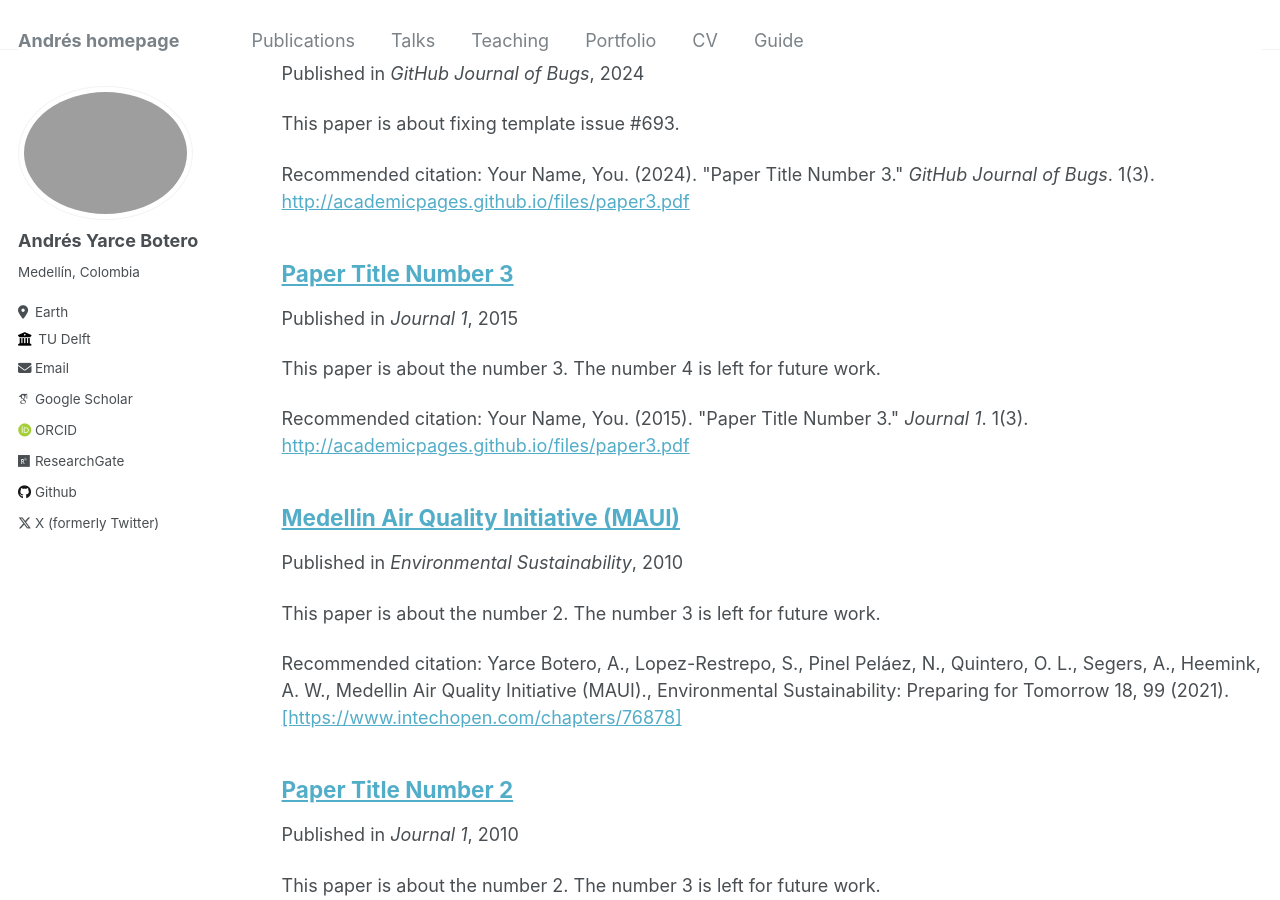
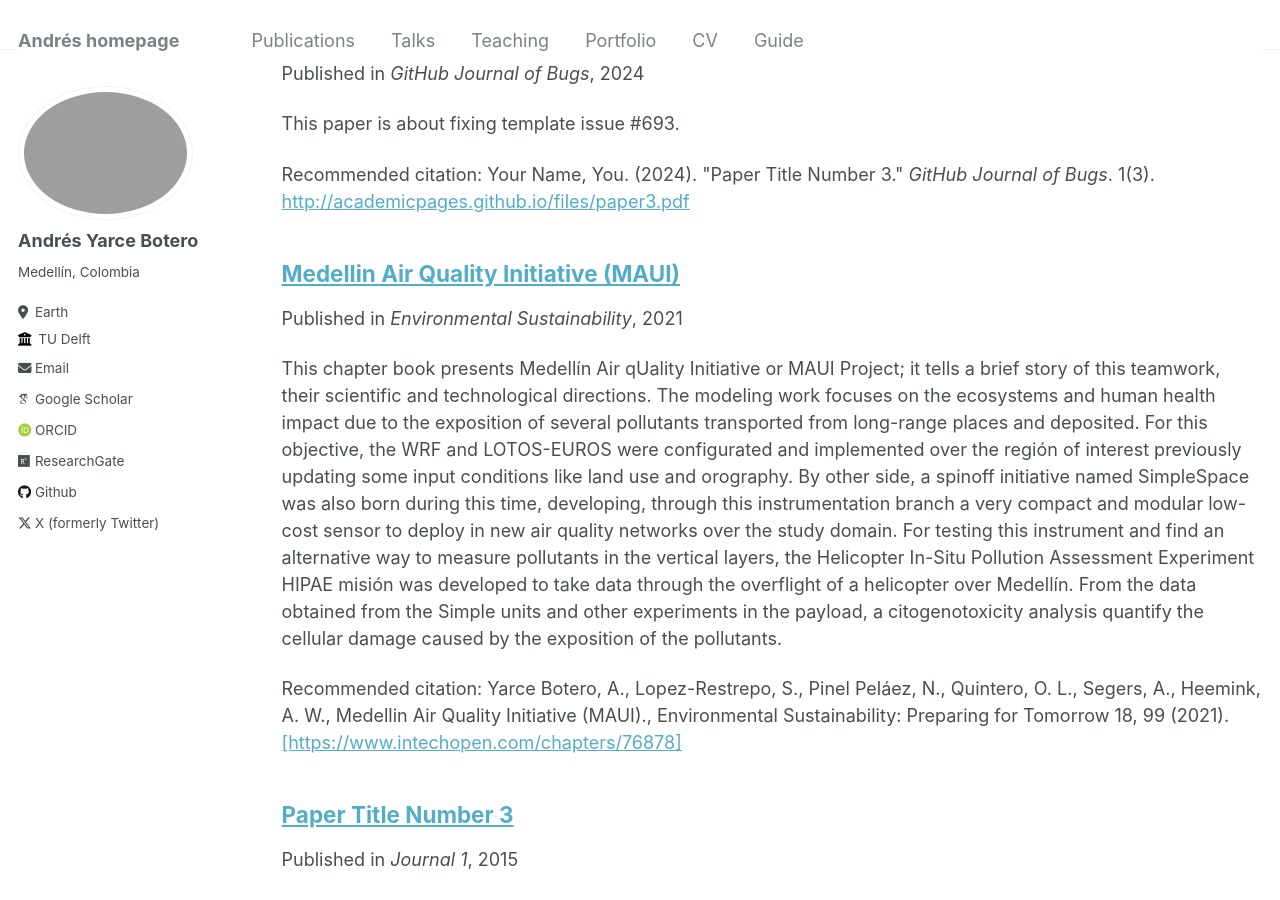
Before and after one commit to ayarceb/ayarceb.github.io, a Jekyll site: the page built from _pages/publications.md, in a window 1280 px wide and 900 px high, scrolled down 1456 px. Built offline with Jekyll 4.4.1, drawn with Linux system fonts in a browser that asks for light colours; some web fonts are replaced.

Commit message:
Update 2021-MAUI.md

```diff
--- a/_publications/2021-MAUI.md
+++ b/_publications/2021-MAUI.md
@@ -1,9 +1,9 @@
 ---
 title: "Medellin Air Quality Initiative (MAUI)"
 collection: publications
-permalink: /publication/2010-10-01-paper-title-number-2
-excerpt: 'This paper is about the number 2. The number 3 is left for future work.'
-date: 2010-10-01
+permalink: /publication/2010-10-01-paper-title-number
+excerpt: 'This chapter book presents Medellín Air qUality Initiative or MAUI Project; it tells a brief story of this teamwork, their scientific and technological directions. The modeling work focuses on the ecosystems and human health impact due to the exposition of several pollutants transported from long-range places and deposited. For this objective, the WRF and LOTOS-EUROS were configurated and implemented over the región of interest previously updating some input conditions like land use and orography. By other side, a spinoff initiative named SimpleSpace was also born during this time, developing, through this instrumentation branch a very compact and modular low-cost sensor to deploy in new air quality networks over the study domain. For testing this instrument and find an alternative way to measure pollutants in the vertical layers, the Helicopter In-Situ Pollution Assessment Experiment HIPAE misión was developed to take data through the overflight of a helicopter over Medellín. From the data obtained from the Simple units and other experiments in the payload, a citogenotoxicity analysis quantify the cellular damage caused by the exposition of the pollutants.'
+date: 2021-05-01
 venue: 'Environmental Sustainability'
 paperurl: '[https://www.intechopen.com/chapters/76878]'
 citation: 'Yarce Botero, A., Lopez-Restrepo, S., Pinel Peláez, N., Quintero, O. L., Segers, A., Heemink, A. W., Medellin Air Quality Initiative (MAUI)., Environmental Sustainability: Preparing for Tomorrow 18, 99 (2021).'
```
